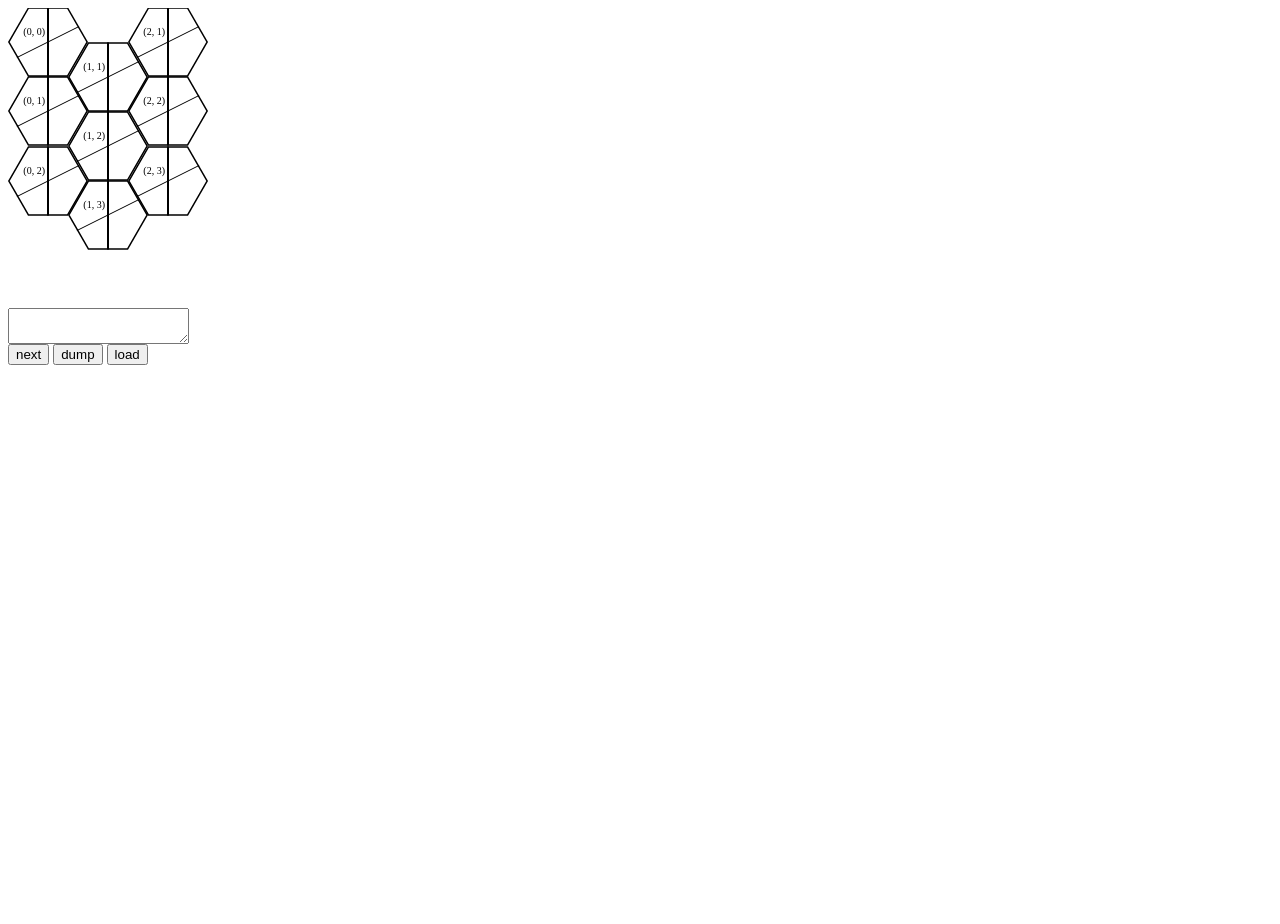
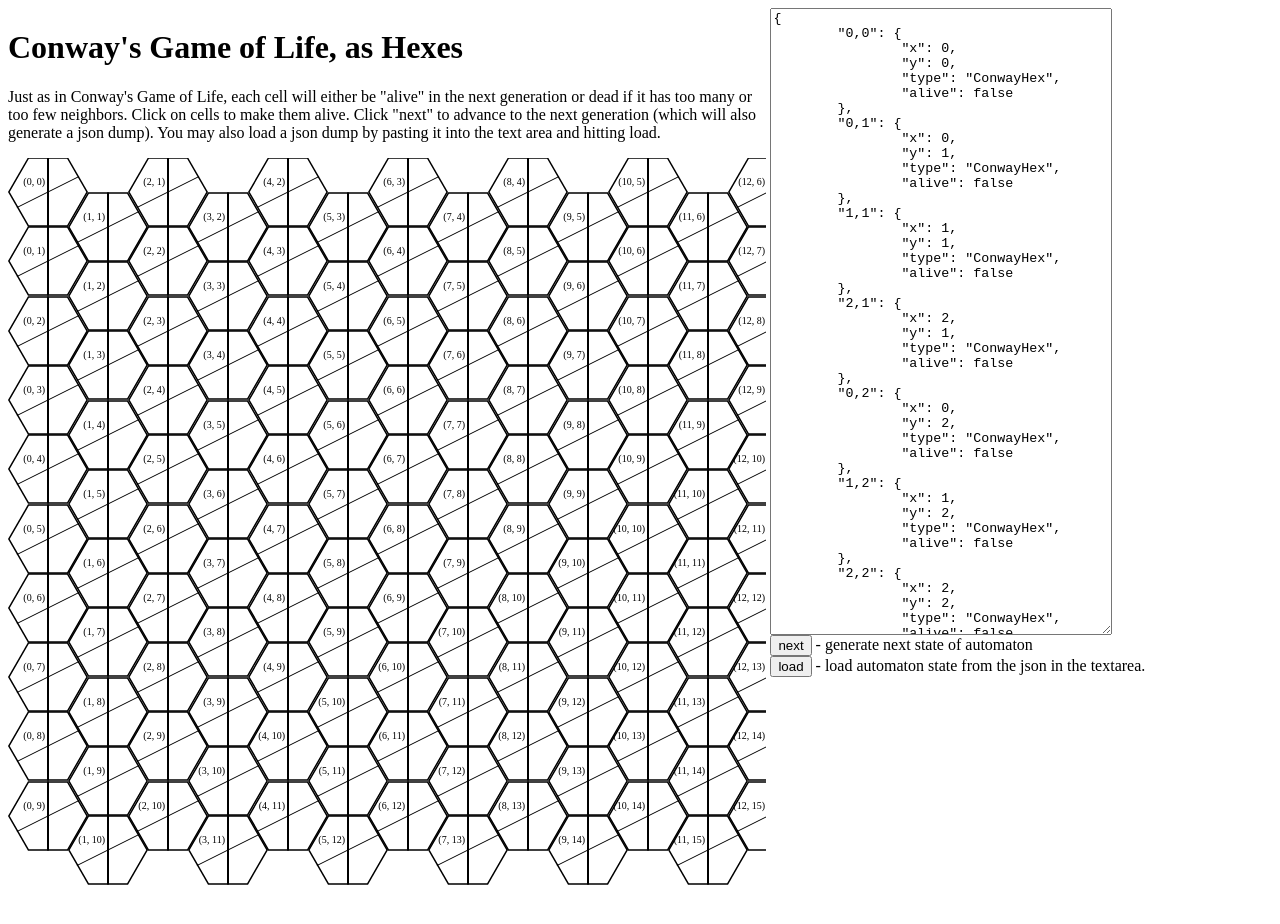
Before and after one commit to jchuahtacc/hex-automata, a plain HTML site: page example/index.html in a window 1280 px wide. Both pictures are taken after a click on the button "next". Before the commit the page ends 800 px from the top, so only its background shows below. Drawn offline with nearby package versions, Linux system fonts and the light colour scheme.

Commit message:
Docs, examples

```diff
--- a/example/example.js
+++ b/example/example.js
@@ -31,6 +31,11 @@ class ConwayHex extends Hex {
         return result;
     }
 
+    // Callback that should return a new cell representing
+    // the state of this cell in the next generation
+    //
+    // In this example, use Conway-esque rules based on
+    // overcrowding or loneliness
     next(neighbors) {
         var neighborCount = 0;
         for (var i in neighbors) {
@@ -85,13 +90,9 @@ class ConwayHex extends Hex {
 
 var map = null;
 
-// dump button onClick event
-function dump() {
-    d3.select("#json").html(JSON.stringify(map.toJson()));
-}
-
 function next() {
     map.fromJson(map.next());
+    d3.select("#json").html(JSON.stringify(map.toJson(), null, "\t"));
 }
 
 // load button onClick event
@@ -104,9 +105,13 @@ function load() {
 
 // When document finishes loading, initialize the Hex Map
 document.addEventListener("DOMContentLoaded", function(event) {
-    map = new HexMap("#hexmap", { radius : radius, edge: edge, constructors : { "ConwayHex" : ConwayHex } });
+    var properties = {
+        radius : radius,
+        edge : edge,
+        constructors : { "ConwayHex" : ConwayHex }
+    };
+    map = new HexMap("#hexmap", properties);
     map.hex = ConwayHex;
-    d3.select("#hexmap").attr("width", 600).attr("height", 300);
-    map.buildRect(3, 3);
+    map.buildRect(15, 10);
     map.draw();
 });
--- a/example/index.html
+++ b/example/index.html
@@ -5,10 +5,24 @@
         <script src="./example.js"></script>
     </head>
     <body>
-        <svg id="hexmap"></svg>
-        <br />
-        <textarea id="json"></textarea>
-        <br />
-        <button onClick="next()">next</button>&nbsp;<button onClick="dump()">dump</button>&nbsp;<button onClick="load()">load</button>
+        <div id="container" style="width: 100%;">
+            <div style="display: inline-block; width: 60%;">
+                <h1>Conway's Game of Life, as Hexes</h1>
+                <p>
+                    Just as in Conway's Game of Life, each cell will either be "alive" in the next generation
+                    or dead if it has too many or too few neighbors. Click on cells to make them alive. Click
+                    "next" to advance to the next generation (which will also generate a json dump).
+                    You may also load a json dump by pasting it
+                    into the text area and hitting load.
+                </p>
+                <svg id="hexmap" width="100%" height="100%"></svg>
+            </div>
+            <div style="display: inline-block; width: 30%; vertical-align: top;">
+                <textarea id="json" style="font-family: monospace; width: 90%; height: 80%;"></textarea>
+                <br />
+                <button onClick="next()">next</button> - generate next state of automaton<br />
+                <button onClick="load()">load</button> - load automaton state from the json in the textarea.
+            </div>
+        </div>
     </body>
 </html>
--- a/src/hex.js
+++ b/src/hex.js
@@ -266,6 +266,7 @@ HexMap = function(svgSelector, props) {
     //   "ConwayHex" : ConwayHex
     // }
     HexMap.prototype.fromJson = function(json) {
+        _svg.selectAll("g").remove();
         for (var cell in json) {
             var hexClass = this.constructors[json[cell].type];
             if (hexClass == undefined) {
```
Also changed, not shown: images/hexcoordinates.png (added), 2 other files.
